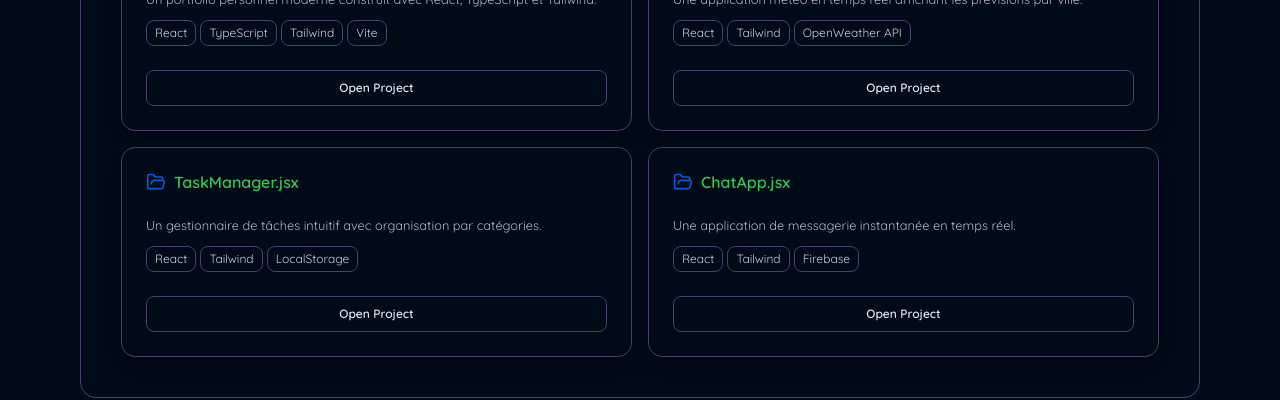
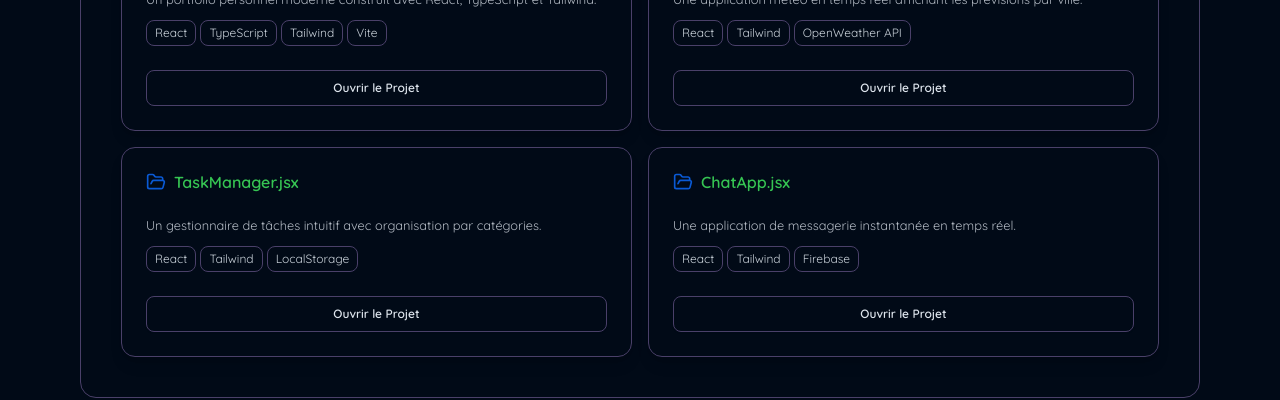
Before and after one commit to ilyasmdn/portfolio, a React (Vite) app: page / in a window 1280 px wide. Shown: the part 2462-2862 px from the top of the page. Built offline with nearby package versions, Linux system fonts and the light colour scheme.

Commit message:
add multi-language buttons

```diff
--- a/src/components/ui/ProjectFile.tsx
+++ b/src/components/ui/ProjectFile.tsx
@@ -27,6 +27,10 @@ interface Project {
   link: string;
   isLinkActive: boolean;
   inProgress: boolean;
+  openButton:string,
+  activeButton: string,
+  notActiveButton: string,
+  inProgressButton: string,
 }
 
 interface ProjectComponentProps {
@@ -65,7 +69,7 @@ const ProjectFile: React.FC<ProjectComponentProps> = ({ project }) => {
               variant="outline"
               className="w-full text-text font-semibold py-1 rounded-md text-xs cursor-pointer"
             >
-              Open Project
+              {project.openButton}
             </Button>
           </DialogTrigger>
           <DialogContent>
@@ -89,7 +93,9 @@ const ProjectFile: React.FC<ProjectComponentProps> = ({ project }) => {
             </div>
             <DialogFooter>
               {project.inProgress
-              ? (<p className="text-orange-500 text-sm">In Progress</p>)
+              ? (<p className="text-orange-500 text-sm">
+                {project.inProgressButton}
+              </p>)
               : (project.isLinkActive ? (
                 <Button
                 asChild
@@ -101,11 +107,11 @@ const ProjectFile: React.FC<ProjectComponentProps> = ({ project }) => {
                     target="_blank"
                     rel="noopener noreferrer"
                   >
-                    View Project
+                    {project.activeButton}
                   </a>
                 </Button>
               ) : (
-                <p className="text-red-500 text-sm">Project not available</p>
+                <p className="text-red-500 text-sm">{project.notActiveButton}</p>
               ))
               }
             </DialogFooter>
--- a/src/languages/projects.ts
+++ b/src/languages/projects.ts
@@ -1,9 +1,6 @@
 export const projects = {
   fr: {
     title: "Projets",
-    openButton: "Ouvrir le Projet",
-    activeButton: "Aperçu",
-    notActiveButton: "Indisponible",
     list: [
       {
         name: "Portfolio.tsx",
@@ -15,6 +12,10 @@ export const projects = {
         link: "https://github.com/ilyasmdn/portfolio",
         isLinkActive: true,
         inProgress: false,
+        openButton: "Ouvrir le Projet",
+        activeButton: "Aperçu",
+        notActiveButton: "Indisponible",
+        inProgressButton: "En développement",
       },
       {
         name: "WeatherApp.jsx",
@@ -26,6 +27,10 @@ export const projects = {
         link: "#",
         isLinkActive: false,
         inProgress: false,
+        openButton: "Ouvrir le Projet",
+        activeButton: "Aperçu",
+        notActiveButton: "Indisponible",
+        inProgressButton: "En développement",
       },
       {
         name: "TaskManager.jsx",
@@ -37,6 +42,10 @@ export const projects = {
         link: "#",
         isLinkActive: false,
         inProgress: false,
+        openButton: "Ouvrir le Projet",
+        activeButton: "Aperçu",
+        notActiveButton: "Indisponible",
+        inProgressButton: "En développement",
       },
       {
         name: "ChatApp.jsx",
@@ -48,14 +57,15 @@ export const projects = {
         link: "#",
         isLinkActive: false,
         inProgress: true,
+        openButton: "Ouvrir le Projet",
+        activeButton: "Aperçu",
+        notActiveButton: "Indisponible",
+        inProgressButton: "En développement",
       },
     ],
   },
   en: {
     title: "Projects",
-    openButton: "Open Project",
-    activeButton: "Preview",
-    notActiveButton: "Not Available",
     list: [
       {
         name: "Portfolio.tsx",
@@ -67,6 +77,10 @@ export const projects = {
         link: "https://github.com/ilyasmdn/portfolio",
         isLinkActive: true,
         inProgress: false,
+        openButton: "Open Project",
+        activeButton: "Preview",
+        notActiveButton: "Not Available",
+        inProgressButton: "In Progress",
       },
       {
         name: "WeatherApp.jsx",
@@ -78,6 +92,10 @@ export const projects = {
         link: "#",
         isLinkActive: false,
         inProgress: false,
+        openButton: "Open Project",
+        activeButton: "Preview",
+        notActiveButton: "Not Available",
+        inProgressButton: "In Progress",
       },
       {
         name: "TaskManager.jsx",
@@ -89,6 +107,10 @@ export const projects = {
         link: "#",
         isLinkActive: false,
         inProgress: false,
+        openButton: "Open Project",
+        activeButton: "Preview",
+        notActiveButton: "Not Available",
+        inProgressButton: "In Progress",
       },
       {
         name: "ChatApp.jsx",
@@ -100,6 +122,10 @@ export const projects = {
         link: "#",
         isLinkActive: false,
         inProgress: true,
+        openButton: "Open Project",
+        activeButton: "Preview",
+        notActiveButton: "Not Available",
+        inProgressButton: "In Progress",
       },
     ],
   },
```
